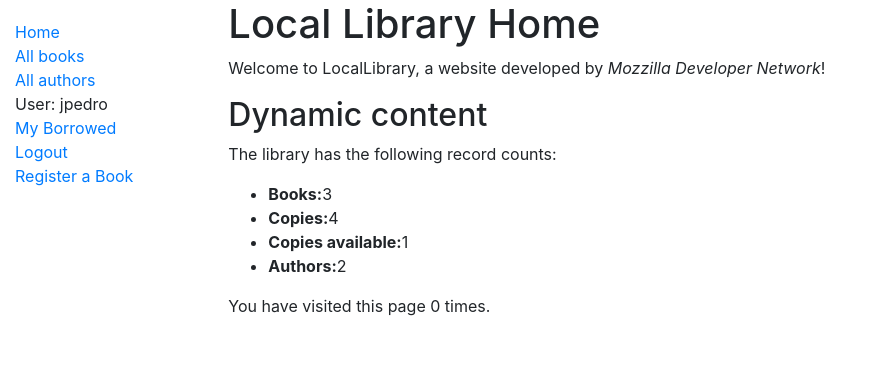
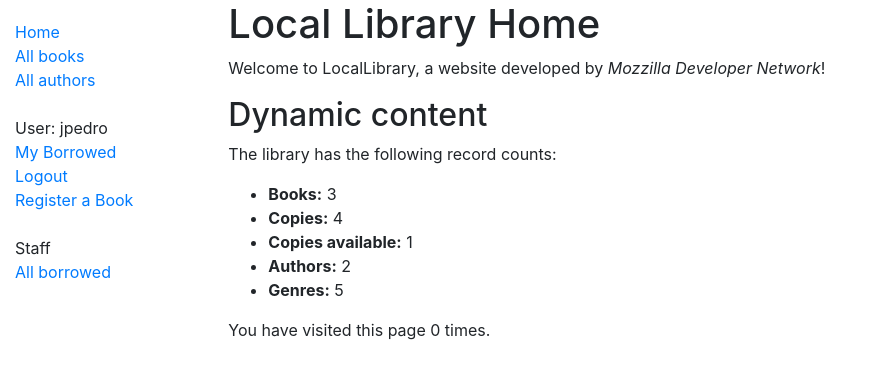
Before and after one commit to jpedrosantana/django_projects, a Django app: page /catalog/ in a window 1280 px wide. Shown: the top 379 px of the page, without its empty margins (0-872 px from the left). Run offline with Django 3.2, Linux system fonts and the light colour scheme; a user stored in the database is signed in; data comes from the database, SQL or seed files in the repository; both versions use the stored data as it was after the commit; some libraries are stand-ins or nearby versions.

Commit message:
autenticacao para staff ecriacao de templates para os emprestimos

```diff
--- a/locallibrary/locallibrary/catalog/models.py
+++ b/locallibrary/locallibrary/catalog/models.py
@@ -69,6 +69,7 @@ class BookInstance(models.Model):
 
     class Meta:
         ordering = ['due_back'] #ordenação
+        permissions = (('can_mark_returned' , 'Set book as returned'),) #define as permissões
 
     def __str__(self):
         """String for model object"""
--- a/locallibrary/locallibrary/catalog/templates/base_generic.html
+++ b/locallibrary/locallibrary/catalog/templates/base_generic.html
@@ -18,7 +18,7 @@
               <li><a href="{% url 'index' %}">Home</a></li> <!--Aceita função path definida em urls.py -->
               <li><a href="{% url 'books' %}">All books</a></li>
               <li><a href="{% url 'authors' %}">All authors</a></li>
-
+              <br>
               {% if user.is_authenticated %}
                 <li>User: {{ user.get_username }}</li>
                 <li><a href="{% url 'my-borrowed' %}">My Borrowed</a></li>
@@ -27,6 +27,11 @@
               {% else %}
                 <li><a href="{% url 'login'%}?next={{request.path}}">Login</a></li>
                 <li><a href="{% url 'register'%}">Register</a></li>
+              {% endif %}
+              <br>
+              {% if perms.catalog.can_mark_returned %}
+              <li>Staff</li>
+                <li><a href="{% url 'borrowed'%}">All borrowed</a></li>
               {% endif %}
           </ul>
         {% endblock %}
--- a/locallibrary/locallibrary/catalog/templates/catalog/author_list.html
+++ b/locallibrary/locallibrary/catalog/templates/catalog/author_list.html
@@ -6,7 +6,7 @@
     <ul>
         {%for author in author_list%}
         <li>
-            <a href="{{author.get_absolute_url}}">{{author.last_name}}</a> ({{author.first_name}})
+            <a href="{{author.get_absolute_url}}">{{author.last_name}}, {{author.first_name}} ({{author.date_of_birth}} - {% if author.date_of_death %} {{author.date_of_death}} {% endif %})</a>
         </li>
         {% endfor %}
     </ul>
--- a/locallibrary/locallibrary/catalog/templates/index.html
+++ b/locallibrary/locallibrary/catalog/templates/index.html
@@ -6,10 +6,11 @@
     <h2>Dynamic content</h2>
     <p>The library has the following record counts:</p>
     <ul>
-        <li><strong>Books:</strong>{{num_books}}</li>
-        <li><strong>Copies:</strong>{{num_instances}}</li>
-        <li><strong>Copies available:</strong>{{num_instances_available}}</li>
-        <li><strong>Authors:</strong>{{num_authors}}</li>
+        <li><strong>Books:</strong> {{num_books}}</li>
+        <li><strong>Copies:</strong> {{num_instances}}</li>
+        <li><strong>Copies available:</strong> {{num_instances_available}}</li>
+        <li><strong>Authors:</strong> {{num_authors}}</li>
+        <li><strong>Genres:</strong> {{num_genres}}</li>
     </ul>
 
     <p>You have visited this page {{num_visits}}{% if num_visits == 1 %} time{% else %} times{% endif %}.</p>
--- a/locallibrary/locallibrary/catalog/urls.py
+++ b/locallibrary/locallibrary/catalog/urls.py
@@ -14,4 +14,5 @@ urlpatterns = [
     path('author/create/', views.AuthorCreate.as_view(), name='author_create'),
     path('author/<int:pk>/update/', views.AuthorUpdate.as_view(), name='author_update'),
     path('author/<int:pk>/delete/', views.AuthorDelete.as_view(), name='author_delete'),
+    path('borrowed', views.BorrowedListView.as_view(), name='borrowed'),
 ]
--- a/locallibrary/locallibrary/catalog/views.py
+++ b/locallibrary/locallibrary/catalog/views.py
@@ -1,7 +1,7 @@
 from django.shortcuts import redirect, render, get_object_or_404
 from catalog.models import Book, Author, BookInstance, Genre #importa as classes
 from django.views import generic
-from django.contrib.auth.mixins import LoginRequiredMixin
+from django.contrib.auth.mixins import LoginRequiredMixin, PermissionRequiredMixin
 
 from django.contrib.auth import login
 from django.contrib import messages
@@ -32,12 +32,15 @@ def index(request):
     num_visits = request.session.get('num_visits', 0)
     request.session['num_visits'] = num_visits + 1
 
+    num_genres = Genre.objects.all().count()
+
     context = {
         'num_books': num_books,
         'num_instances': num_instances,
         'num_instances_available': num_instances_available,
         'num_authors': num_authors,
         'num_visits': num_visits,
+        'num_genres': num_genres,
     }
 
     #Render the HTML template index.html with data in the context variable
@@ -56,6 +59,7 @@ def register_requests(request):
     return render(request = request, template_name='register.html', context={'register_form': form})
 
 class BookListView(generic.ListView):
+    #Listas genéricas procura por model_name_list.html
     model = Book #view genérica consulta no banco de dados o modelo
     paginate_by = 10
 
@@ -76,6 +80,11 @@ class LoanedBooksByUserListView(LoginRequiredMixin, generic.ListView):
 
     def get_queryset(self):
         return BookInstance.objects.filter(borrower=self.request.user).filter(status__exact='o').order_by('due_back')
+
+class BorrowedListView(generic.ListView, PermissionRequiredMixin):
+    permission_required = 'catalog.can_mark_returned'
+    model = BookInstance
+    template_name = 'catalog/borrowed_list.html'
 
 #@permission_required('catalog.can_mark_returned')
 def renew_book_librarian(request, pk):
```
Also changed, not shown: locallibrary/locallibrary/catalog/templates/catalog/borrowed_list.html (added, +19 -0 lines), locallibrary/locallibrary/catalog/migrations/0003_alter_bookinstance_options.py (added), locallibrary/locallibrary/db.sqlite3.
